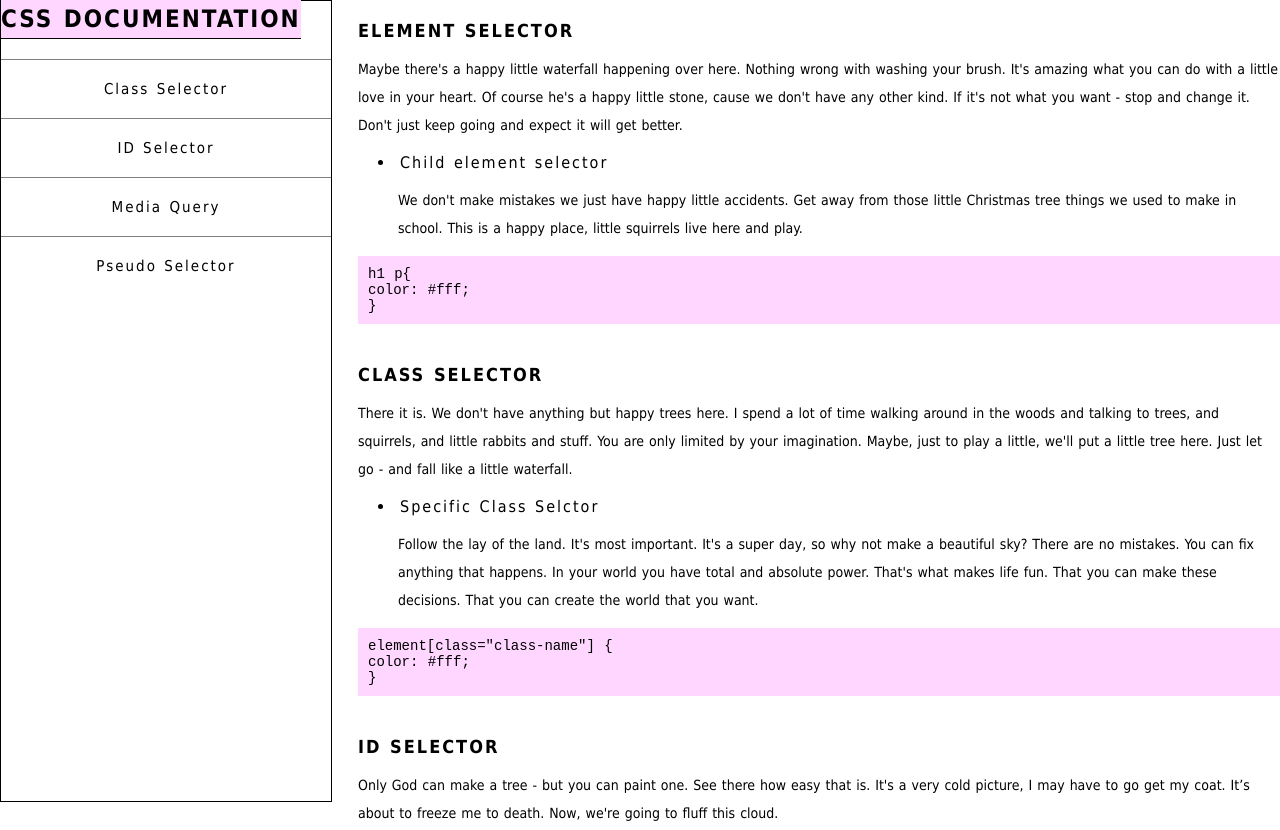
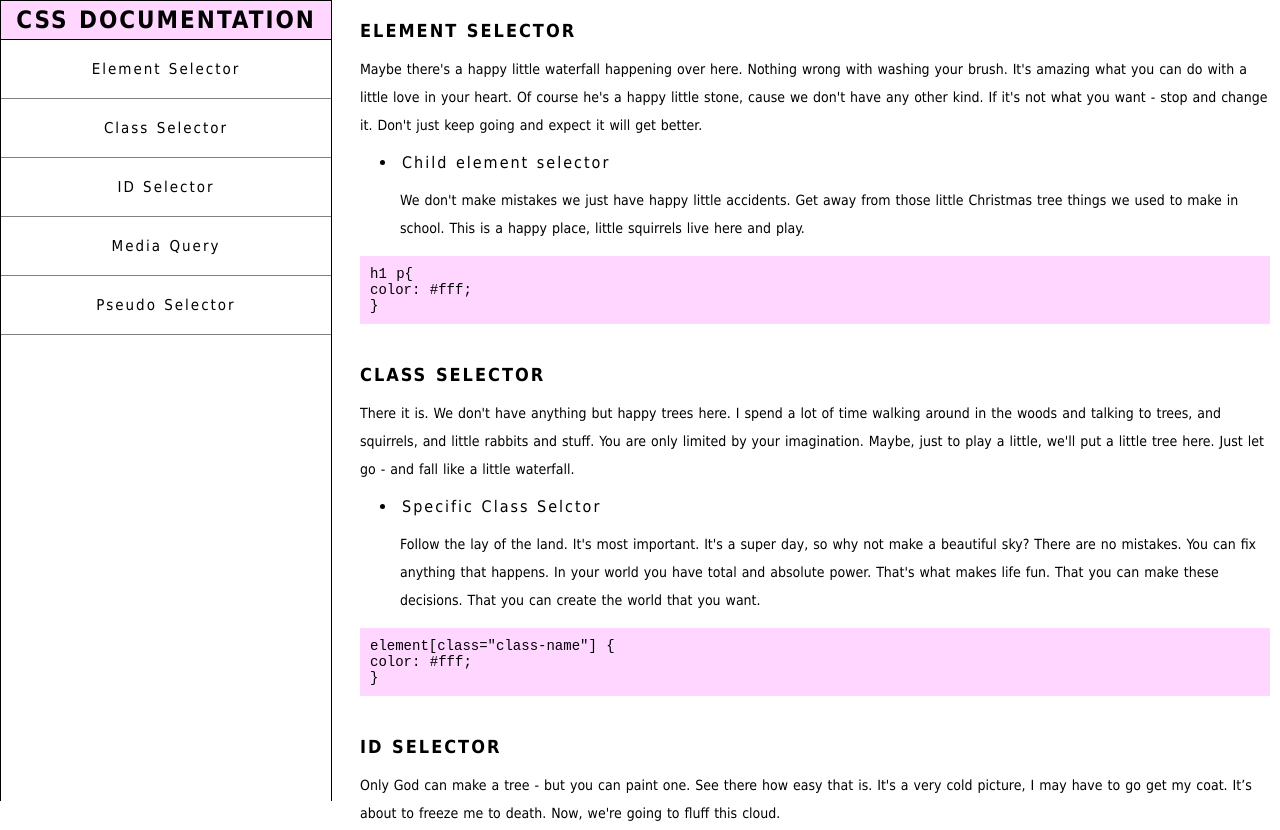
Before and after one commit to patienceakob/techdocumentationpage, a plain HTML site: page index.html in a window 1280 px wide. Shown: the top 830 px of the page. Drawn offline with Linux system fonts and the light colour scheme.

Commit message:
Add files via upload

```diff
--- a/styles.css
+++ b/styles.css
@@ -1,11 +1,26 @@
+html {
+  scroll-padding-top: 12rem;
+}
 body {
     font-family: Tahoma;
     font-size: 14px;
     width: 100%;
     overflow-x: hidden;
     word-spacing: 1px;
+    box-sizing: border-box;
+    margin: 0;
+    padding: 0;
+
+
 
   }
+  .sections {
+    padding-left: 10px;
+    padding-right: 10px;
+    padding-bottom: 10px;
+    margin-top: 11rem;
+  }
+
   header {
     font-size: 18px;
     text-transform: uppercase;
@@ -16,13 +31,16 @@ body {
   }
   #navbar {
    border: 1px solid black;
+   border-bottom: 0;
    text-align: center;
    width: 100%;
-   height: 150px;
-   overflow: auto;
+   height: 10rem;
+   overflow-y: auto;
    letter-spacing: 2px;
-
-
+   position: fixed;
+   top: 0;
+   word-wrap: break-word;
+   scroll-margin-top: 400px;
 
     }
   #navbar header {
@@ -30,7 +48,7 @@ body {
     font-size: 24px;
     border-bottom: 1px solid black;
     padding: 5px 0;
-    position: fixed;
+    position: sticky;
     top: 0;
     background-color: #ffd6ff !important;
     letter-spacing: 2px;
@@ -47,13 +65,14 @@ body {
     display: block;
     border-bottom: 0.5px solid grey;
     padding: 10px 0;
+    background-color: white;
   }
-  #navbar a:last-of-type {
-    border: none;
-  }
+
+
   #navbar a:hover {
-    color: blue;
-    opacity: 0.7;
+    color: rgba(0, 0, 255, 0.611);
+    opacity: 1;
+    background-color: #feeff4;
   }
   .main-section{
     padding: 20px 0;
@@ -101,6 +120,7 @@ body {
     position: absolute;
     top: 0;
     margin-left: 350px;
+    margin-top: 0;
 
   }
   }
```
